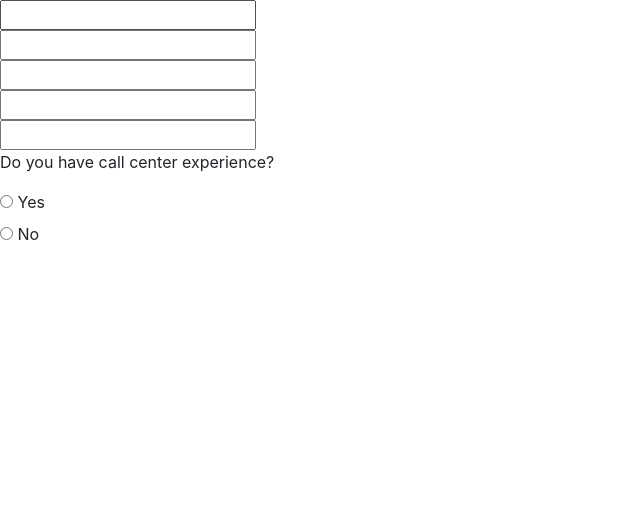
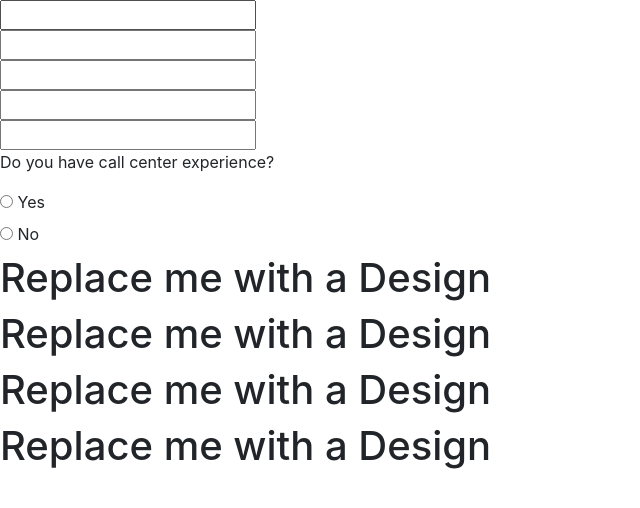
Before and after one commit to johncarlo-vss/VSS_Recruitment-Django, a Django app: page /recru/ in a window 1280 px wide. Shown: the top 508 px of the page, without its empty margins (0-640 px from the left). Run offline with Django 4.2, Linux system fonts and the light colour scheme; some libraries are stand-ins or nearby versions.

Commit message:
structurized index.html for compact designing

```diff
--- a/recru_landing/static/frontend/custom/style.css
+++ b/recru_landing/static/frontend/custom/style.css
@@ -0,0 +1,6 @@
+.section-landing {
+    width: 100%;
+    background: white;
+    position: relative;
+    z-index: 2;
+}
--- a/recru_landing/templates/index.html
+++ b/recru_landing/templates/index.html
@@ -9,7 +9,9 @@
 
   <body>
 
-    <div>
+    <!-- 1st Section containing girl in orange shirt and application form -->
+    <section class="section-landing">
+      <div class="">
         <form action="/" method="POST">
           <div>
             <input class="" type="text" name="f_name">
@@ -37,6 +39,35 @@
           </div>
         </form>
       </div>
+    </section>
+
+    <!-- 2nd section containing flying girl in white shirt, VSS perks and programs -->
+    <section class="section-landing">
+      <div class="">
+        <h1>Replace me with a Design</h1>
+      </div>
+    </section>
+
+    <!-- 3rd section containing carousel with images -->
+    <section class="section-landing">
+      <div class="">
+        <h1>Replace me with a Design</h1>
+      </div>
+    </section>
+
+    <!-- 4th section containing Google Maps API -->
+    <section class="section-landing">
+      <div class="">
+        <h1>Replace me with a Design</h1>
+      </div>
+    </section>
+
+    <!-- Footer containing companies address and contacts -->
+    <footer class="section-landing">
+      <div class="">
+        <h1>Replace me with a Design</h1>
+      </div>
+    </footer>
 
   </body>
 
```
Also changed, not shown: 1 other file. Lines whose indentation alone changed are shown as unchanged.
